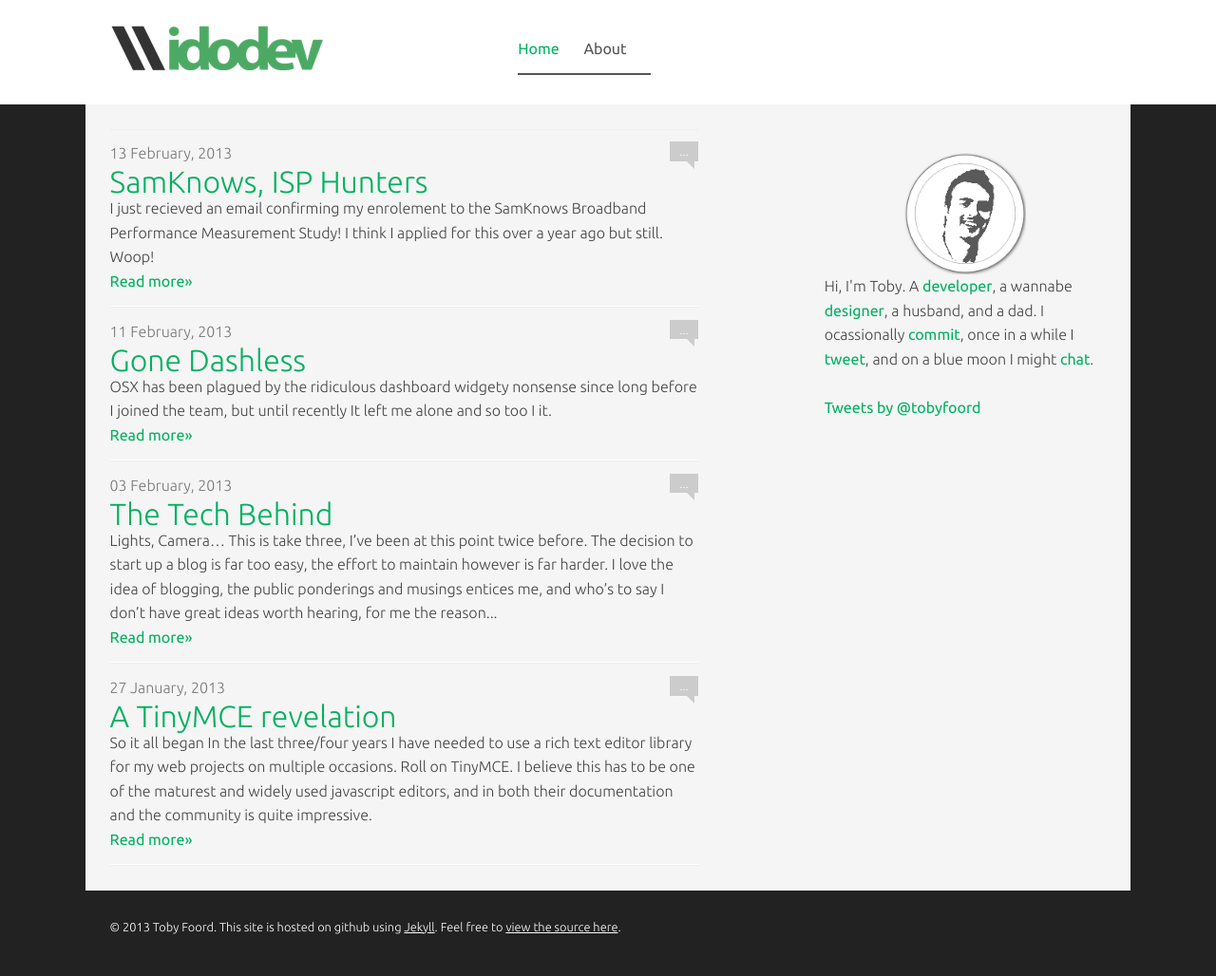
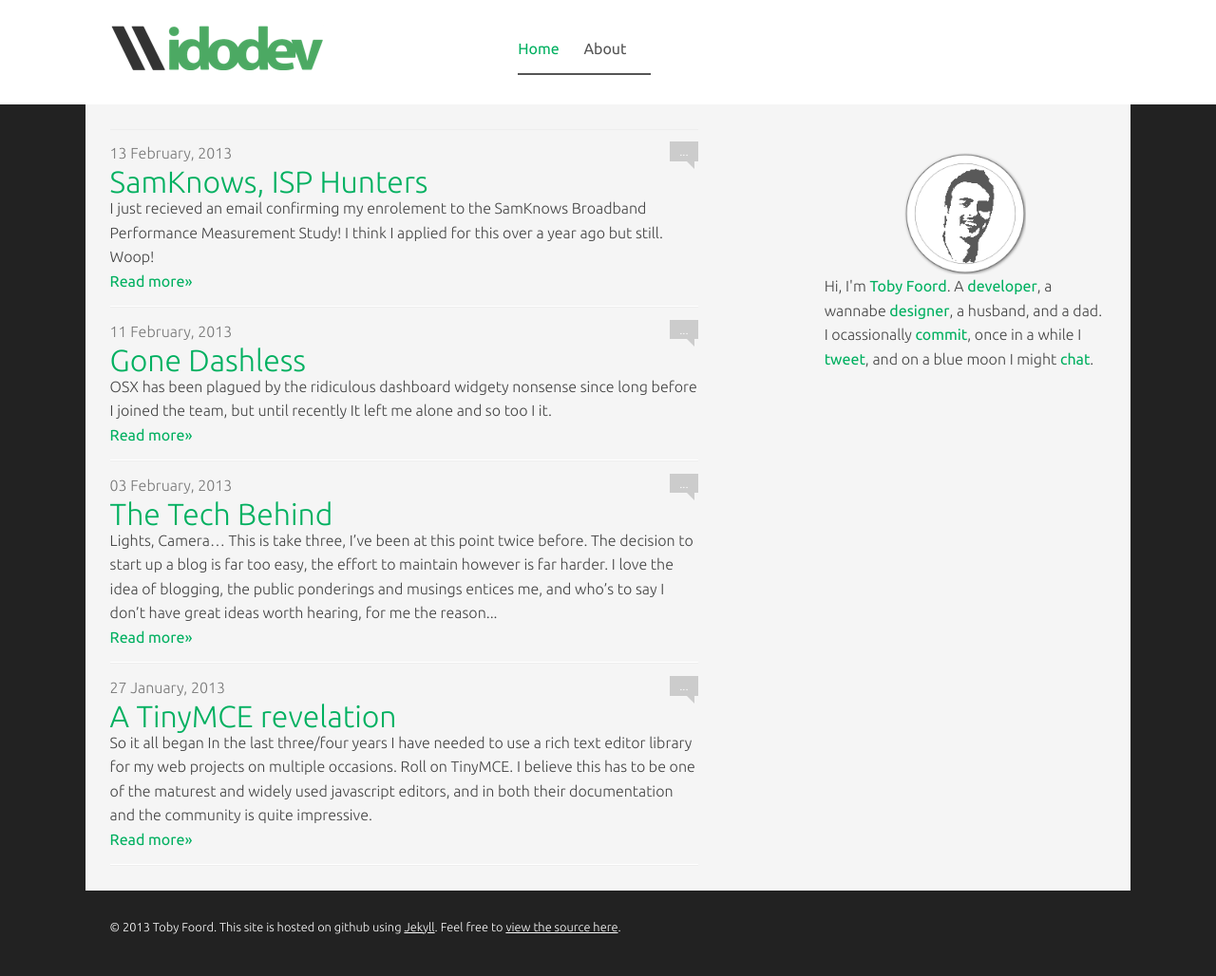
Before and after one commit to idodev/idodev.github.com, a Jekyll site: the page built from index.html, in a window 1280 px wide. Shown: the whole page at 95% size. Built offline with Jekyll 4.4.1, drawn with Linux system fonts in a browser that asks for light colours; Markdown is read by kramdown in place of the engine named in the settings; the list of posts is cut into pages by our own code; comment, search, counter and statistics services are not loaded.

Commit message:
added link to google plus for authorship in search results

```diff
--- a/_layouts/default.html
+++ b/_layouts/default.html
@@ -52,11 +52,7 @@
 			</div>
 			<div class="column three-tenths push-one-tenth sink-one-line">
 				<img src="/me.png" alt="Toby Foord - Web Developer" class="img-centered" style="height:8em"/>
-				<p>Hi, I'm Toby. A <a href="http://github.com/idodev">developer</a>, a wannabe <a href="www.foorddesign.co.uk">designer</a>, a husband, and a dad. I ocassionally <a href="http://github.com/idodev">commit</a>, once in a while I <a href="http://twitter.com/tobyfoord">tweet</a>, and on a blue moon I might <a href="#">chat</a>.</p>
-
-				<a class="twitter-timeline" href="https://twitter.com/tobyfoord" data-widget-id="316159676083486720">Tweets by @tobyfoord</a>
-				<script>!function(d,s,id){var js,fjs=d.getElementsByTagName(s)[0];if(!d.getElementById(id)){js=d.createElement(s);js.id=id;js.src="//platform.twitter.com/widgets.js";fjs.parentNode.insertBefore(js,fjs);}}(document,"script","twitter-wjs");</script>
-
+				<p>Hi, I'm  <a href="https://plus.google.com/107880253893128549134?rel=author">Toby Foord</a>. A <a href="http://github.com/idodev">developer</a>, a wannabe <a href="www.foorddesign.co.uk">designer</a>, a husband, and a dad. I ocassionally <a href="http://github.com/idodev">commit</a>, once in a while I <a href="http://twitter.com/tobyfoord">tweet</a>, and on a blue moon I might <a href="skype://tobyfoord?call">chat</a>.</p>
 			</div>
 		</div>
 	</div>
```
